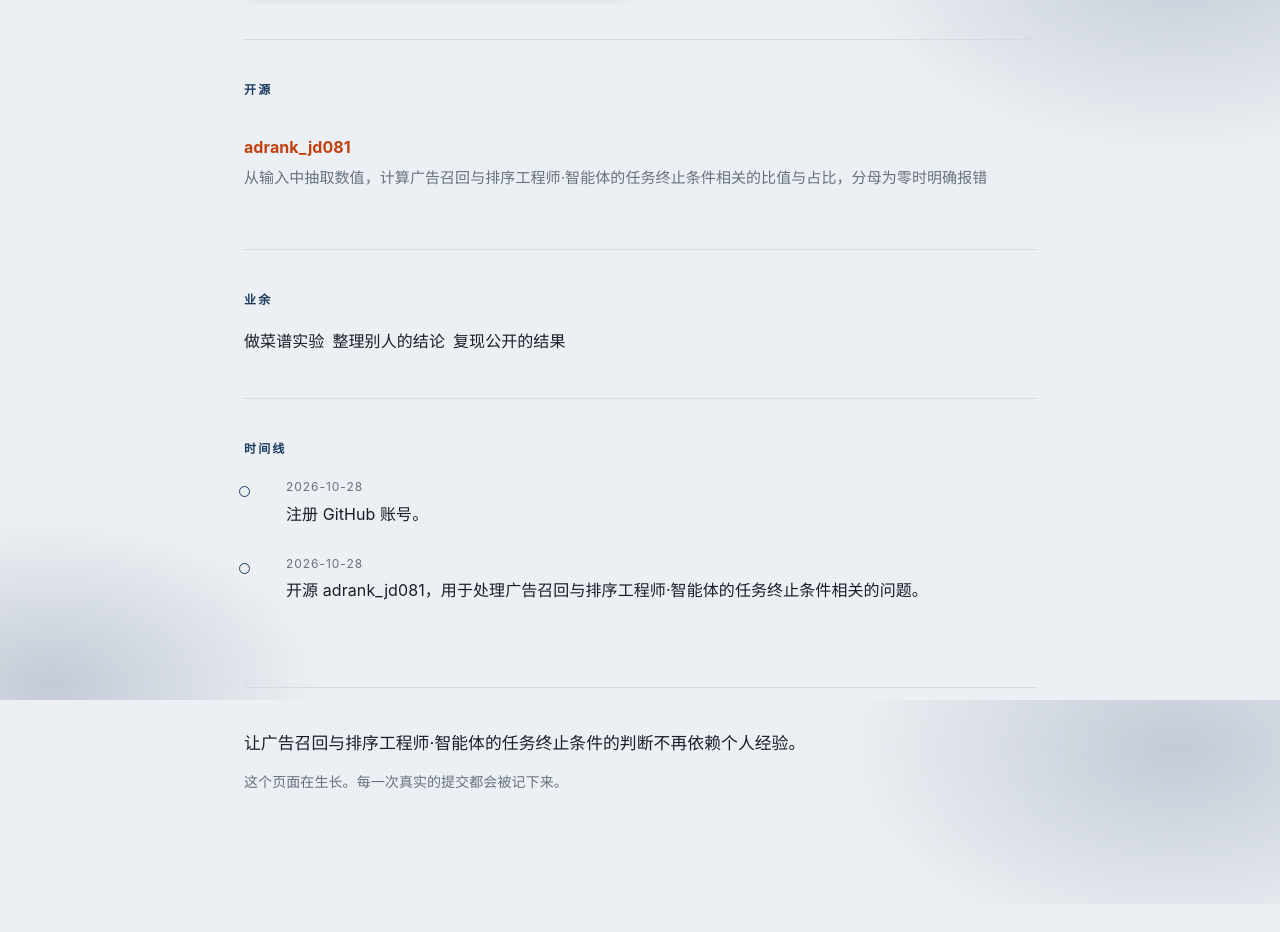
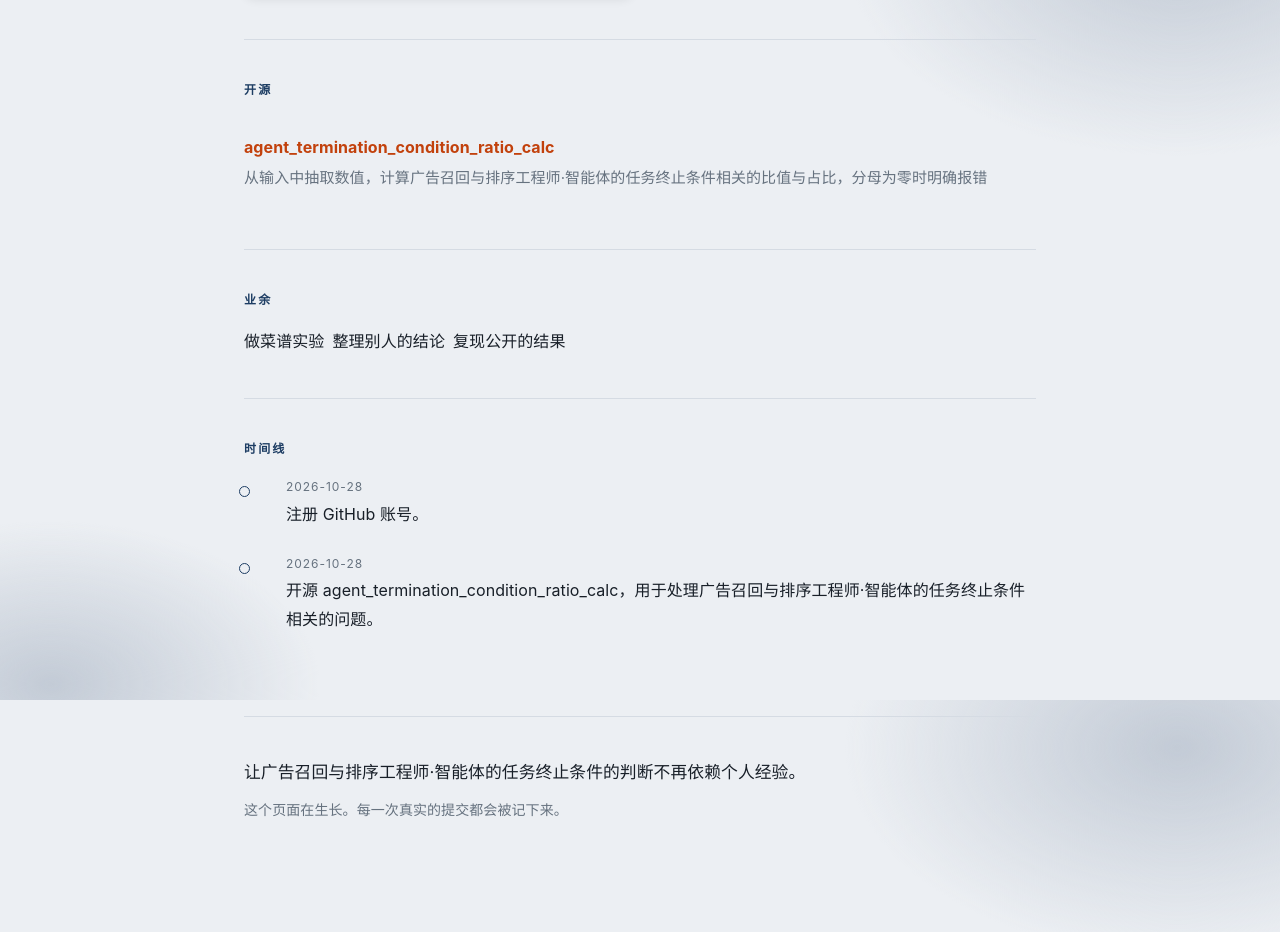
Before and after one commit to ayrandreve/ayrandreve.github.io, a plain HTML site: page index.html in a window 1280 px wide. Shown: the part 900-1832 px from the top of the page. Before the commit the page ends 1804 px from the top, so only its background shows below. Drawn offline with Linux system fonts and the light colour scheme.

Commit message:
chore: 同步仓库改名后的链接

```diff
--- a/index.html
+++ b/index.html
@@ -102,7 +102,7 @@
 <section id="work">
   <h2>开源</h2>
   <ul class="repos">
-    <li><div class="name"><a href="https://github.com/ayrandreve/adrank_jd081" rel="noopener">adrank_jd081</a></div>
+    <li><div class="name"><a href="https://github.com/ayrandreve/agent_termination_condition_ratio_calc" rel="noopener">agent_termination_condition_ratio_calc</a></div>
       <div class="desc">从输入中抽取数值，计算广告召回与排序工程师·智能体的任务终止条件相关的比值与占比，分母为零时明确报错</div>
     </li>
   </ul>
@@ -126,7 +126,7 @@
     </li>
     <li>
       <span class="when">2026-10-28</span>
-      开源 adrank_jd081，用于处理广告召回与排序工程师·智能体的任务终止条件相关的问题。
+      开源 agent_termination_condition_ratio_calc，用于处理广告召回与排序工程师·智能体的任务终止条件相关的问题。
     </li>
   </ol>
 </section>
```
